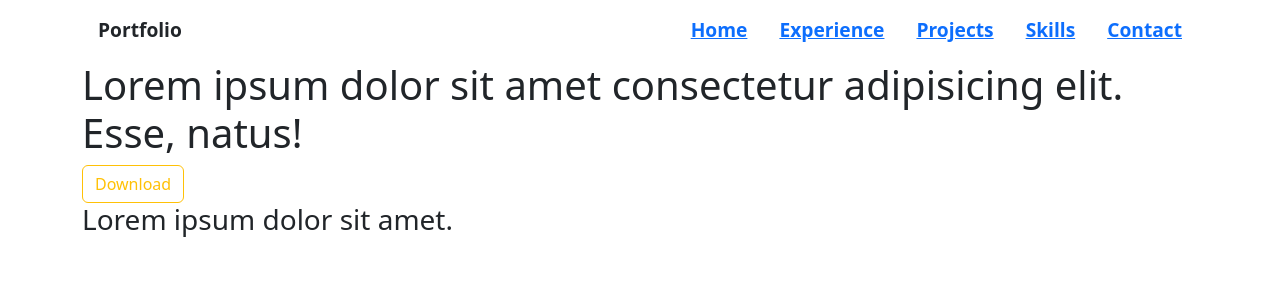
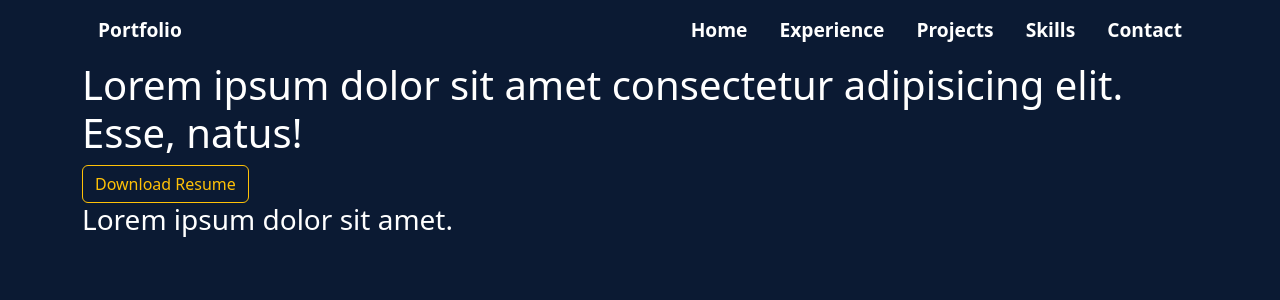
Before and after one commit to rupeshpal49gmail/Rupesh_Pal_Portfolio, a React (Vite) app: page / in a window 1280 px wide. Shown: the top 300 px of the page. Built offline with nearby package versions, Linux system fonts and the light colour scheme.

Commit message:
Add Homepage

```diff
--- a/index.html
+++ b/index.html
@@ -4,6 +4,12 @@
     <meta charset="UTF-8" />
     <meta name="viewport" content="width=device-width, initial-scale=1.0" />
     <title>Rupesh Pal</title>
+    <link
+      href="https://cdn.jsdelivr.net/npm/bootstrap@5.3.3/dist/css/bootstrap.min.css"
+      rel="stylesheet"
+      integrity="sha384-QWTKZyjpPEjISv5WaRU9OFeRpok6YctnYmDr5pNlyT2bRjXh0JMhjY6hW+ALEwIH"
+      crossorigin="anonymous"
+    />
   </head>
   <body>
     <div id="root"></div>
--- a/src/App.jsx
+++ b/src/App.jsx
@@ -1,7 +1,7 @@
 // import "./App.css";
 import Homepage from "./Components/Homepage";
 import Navbar from "./Components/Navbar";
-import "./../node_modules/bootstrap/dist/css/bootstrap.min.css";
+// import "./../node_modules/bootstrap/dist/css/bootstrap.min.css";
 
 function App() {
   return (
--- a/src/Components/Homepage.jsx
+++ b/src/Components/Homepage.jsx
@@ -1,4 +1,5 @@
 import Navbar from "./Navbar";
+// import resume from "../assets/Resume/Updated-Resume.pdf";
 
 function Homepage() {
   return (
@@ -9,8 +10,12 @@
             Lorem ipsum dolor sit amet consectetur adipisicing elit. Esse,
             natus!
           </h1>
-          <a href="" className="btn btn-outline-warning">
-            Download
+          <a
+            href=""
+            className="btn btn-outline-warning"
+            download="Updated-Resume.pdf"
+          >
+            Download Resume
           </a>
         </div>
 
```
Also changed, not shown: 1 other file (tests, documents, lock files or other folders).
